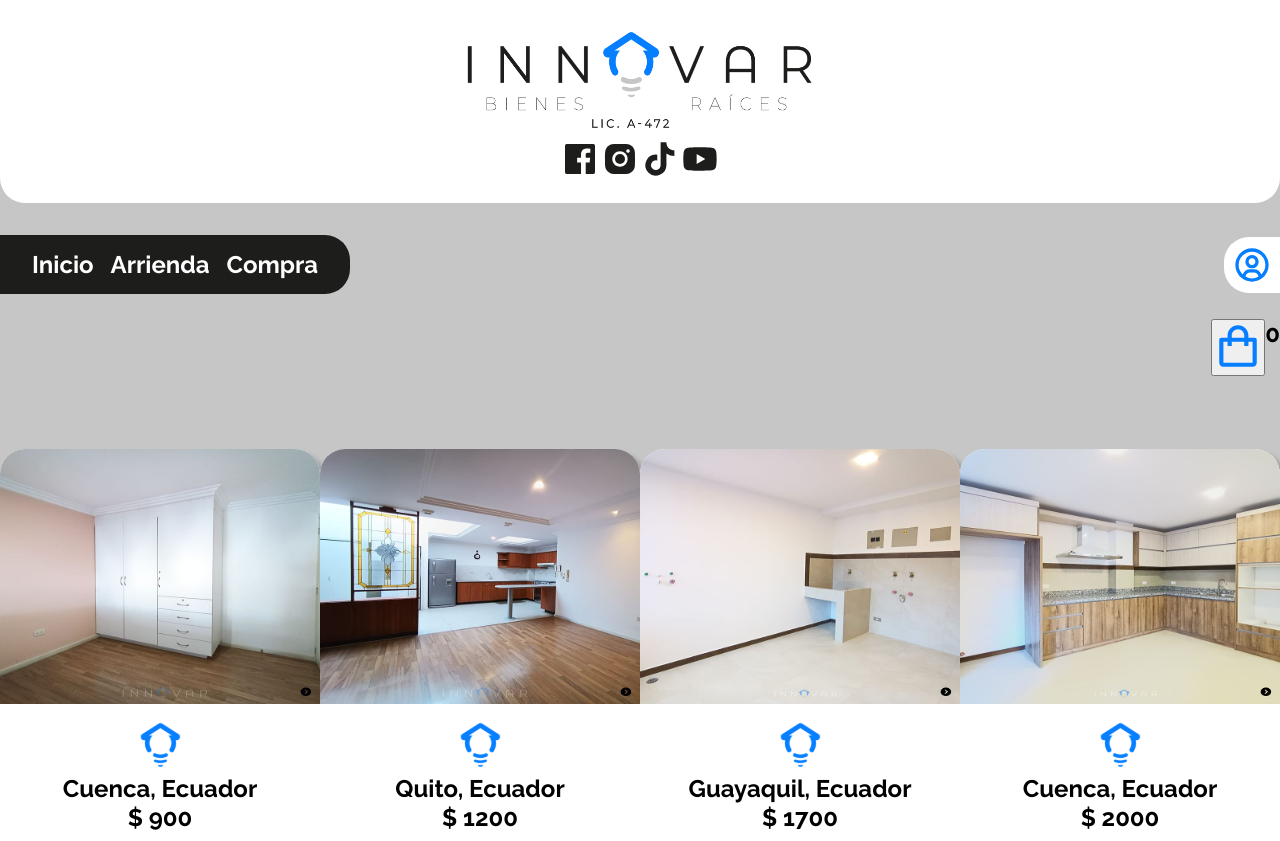
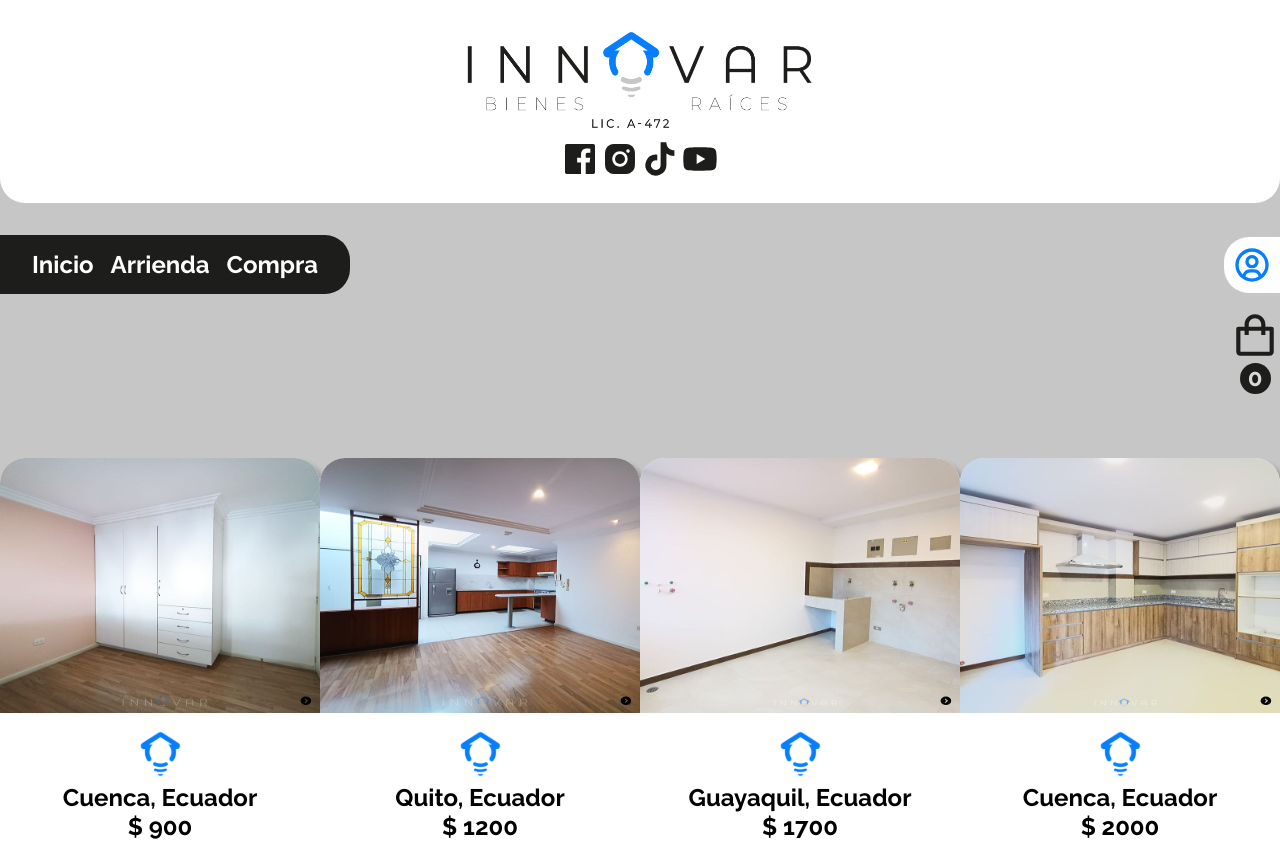
Before and after one commit to ThePalmars1one/Innovar-Bienes-Raices, an Angular app: page /Rent in a window 1280 px wide. Shown: the top 841 px of the page. Built offline with nearby package versions, Linux system fonts and the light colour scheme.

Commit message:
Styles itemsCount

```diff
--- a/src/app/renting/rent/rent.component.html
+++ b/src/app/renting/rent/rent.component.html
@@ -1,5 +1,8 @@
 <div class="shopping_container">
-    <button routerLink="/Cart" ><img src="assets/img/shopping.svg" alt="Shopping Cart Icon" class="shopping_cart"></button>
-    <h2>{{itemCount()}}</h2>
+    <div>
+        <button routerLink="/Cart"><img src="assets/img/shopping.svg" alt="Shopping Cart Icon" class="shopping_cart"></button>
+        <h2 class="count">{{itemCount()}}</h2>
+    </div>
+
 </div>
 <app-products></app-products>
--- a/src/app/renting/rent/rent.component.sass
+++ b/src/app/renting/rent/rent.component.sass
@@ -1,8 +1,26 @@
 .shopping_container
     display: flex
     justify-content: flex-end
-    padding: 25px 0
+    margin-top: 1rem
+    margin-bottom: 1rem
+
+.shopping_container button
+    background: none
+    border: none
+
+.shopping_container div
+    display: flex
+    flex-direction: column
+    align-items: center
 
 .shopping_cart
     width: 50px
     height: 50px
+
+.count
+    text-align: center
+    background: #1D1D1B
+    color: #D9D9D9
+    border-radius: 25px
+    width: 31px
+    height: 31px
```
Also changed, not shown: src/assets/img/shopping.svg.
